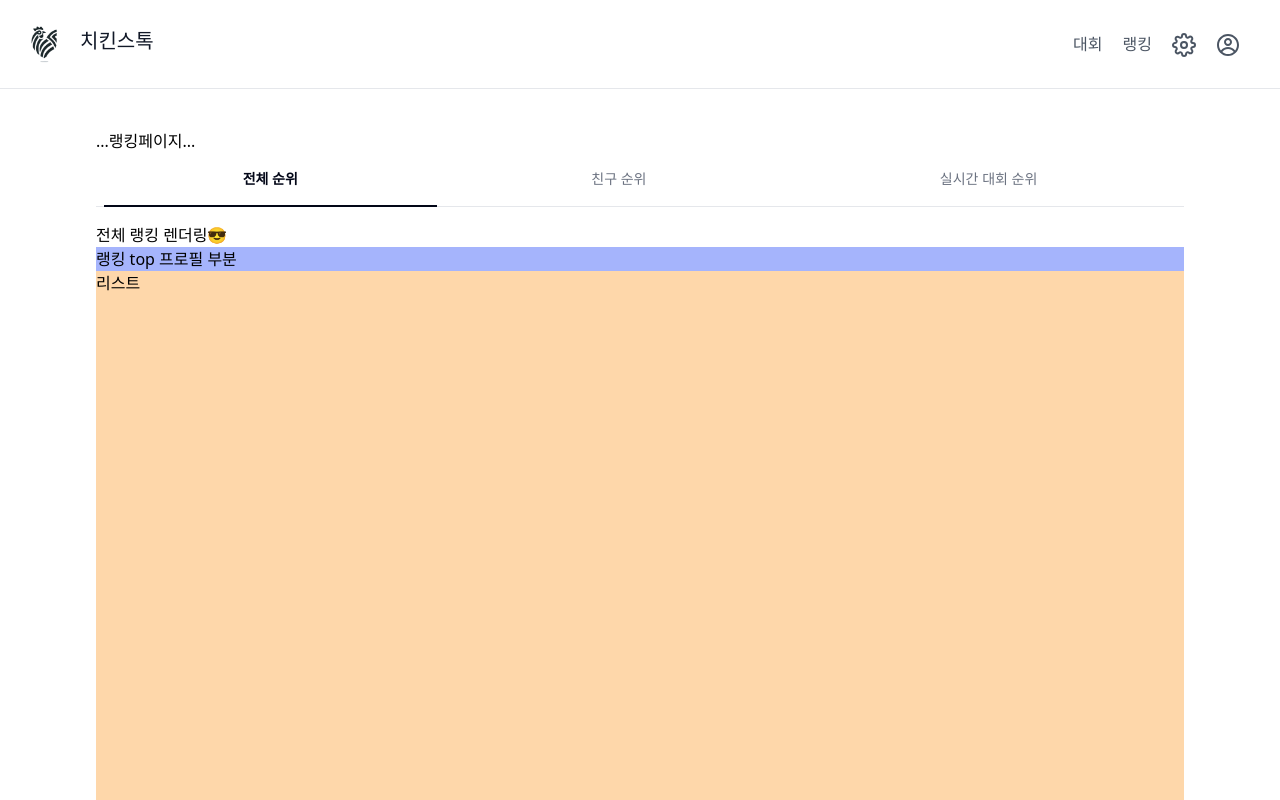
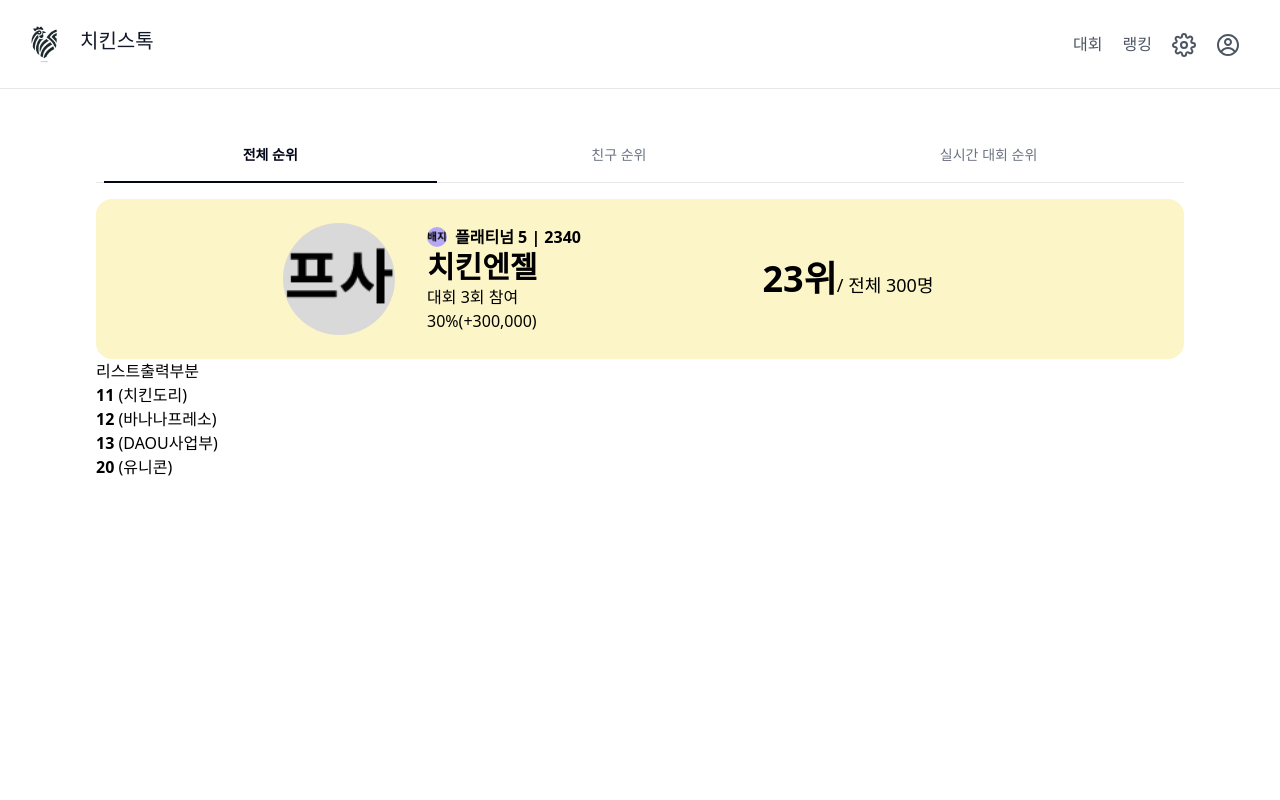
Before and after one commit to ChickenStock-2024/FrontEnd, a React (Vite) app: page /ranking in a window 1280 px wide. Shown: the top 800 px of the page. Built offline with nearby package versions, Linux system fonts and the light colour scheme.

Commit message:
Feat: 랭킹 리스트 구현

```diff
--- a/src/components/Ranking/NowRanking.jsx
+++ b/src/components/Ranking/NowRanking.jsx
@@ -1,7 +1,16 @@
 import React from "react";
+import RankingProfile from "./RankingProfile";
+import RankingList from "./RankingList";
 
 const NowRanking = () => {
-  return <div>실시간 랭킹</div>;
+  const memberListLength = 60;
+  return (
+    <div>
+      {/* 여기서 현재 대회 랭킹 api호출 */}
+      {/* 현재 대회 리스트의 길이 넘겨주기 */}
+      <RankingProfile parameter={`참여자 ${memberListLength}`} />
+      {/* <RankingList /> */}
+    </div>
+  );
 };
-
 export default NowRanking;
--- a/src/components/Ranking/RankingList.jsx
+++ b/src/components/Ranking/RankingList.jsx
@@ -1,7 +1,26 @@
 import React from "react";
 
-const RankingList = () => {
-  return <div className="bg-orange-200 h-screen">리스트</div>;
+function EachRanking({ user }) {
+  return (
+    <div>
+      <b>{user.rank}</b> <span>({user.nickname})</span>
+    </div>
+  );
+}
+
+const RankingList = ({ memberList }) => {
+  console.log(memberList);
+
+  return (
+    <div>
+      리스트출력부분
+      {memberList.map((user, index) => (
+        <div key={index}>
+          <EachRanking user={user} />
+        </div>
+      ))}
+    </div>
+  );
 };
 
 export default RankingList;
--- a/src/components/Ranking/RankingProfile.jsx
+++ b/src/components/Ranking/RankingProfile.jsx
@@ -1,7 +1,48 @@
 import React from "react";
+import RankingProfileRank from "./RankingProfileRank";
 
-const RankingProfile = () => {
-  return <div className="bg-indigo-300">랭킹 top 프로필 부분</div>;
+const RankingProfile = ({ parameter }) => {
+  const userInfo = {
+    nickName: "치킨엔젤",
+    tier: "플래티넘 5",
+    rank: 23,
+    latestRating: +2340,
+    earningRate: "30",
+    earnings: "300,000",
+    competitionCount: 3,
+  };
+
+  return (
+    <div className="flex justify-between gap-8 px-36 py-6 bg-yellow3 rounded-2xl min-w-max">
+      <div className="flex-1 flex justify-center items-center gap-8 min-w-max">
+        <div>
+          <img
+            className="rounded-full w-28 h-28"
+            src="src/assets/userProfileImage_쑤.png"
+            alt="userProfileImage"
+          />
+        </div>
+        <div className="flex flex-col justify-between">
+          <div className="flex flex-wrap items-center">
+            <img
+              className="rounded-full w-5 h-5 mr-2"
+              src="src\assets\userTeerBadge.png"
+              alt="userTierBadge"
+            />
+            <div className="font-bold">
+              {userInfo.tier} | {userInfo.latestRating}
+            </div>
+          </div>
+          <h2 className="text-3xl font-bold">{userInfo.nickName}</h2>
+          <span>대회 {userInfo.competitionCount}회 참여</span>
+          <span>
+            {userInfo.earningRate}%(+{userInfo.earnings})
+          </span>
+        </div>
+      </div>
+      <RankingProfileRank rank={userInfo.rank} parameter={parameter} />
+    </div>
+  );
 };
 
 export default RankingProfile;
--- /dev/null
+++ b/src/components/Ranking/RankingProfileRank.jsx
@@ -0,0 +1,16 @@
+import React from "react";
+
+const RankingProfileRank = ({ rank, parameter }) => {
+  return (
+    <>
+      <div className="flex-1 content-center">
+        <div className="flex justify-center items-baseline">
+          <span className="text-4xl font-bold">{rank}위</span>
+          <span className="text-lg">/ {parameter}명</span>
+        </div>
+      </div>
+    </>
+  );
+};
+
+export default RankingProfileRank;
--- a/src/components/Ranking/RivalRanking.jsx
+++ b/src/components/Ranking/RivalRanking.jsx
@@ -1,7 +1,16 @@
 import React from "react";
+import RankingProfile from "./RankingProfile";
+import RankingList from "./RankingList";
 
 const RivalRanking = () => {
-  return <div>라이벌 랭킹</div>;
+  const memberListLength = 100;
+  return (
+    <div>
+      {/* 여기서 친구 랭킹 api호출 */}
+      {/* 친구 리스트의 길이 넘겨주기 */}
+      <RankingProfile parameter={`친구 ${memberListLength}`} />
+      {/* <RankingList /> */}
+    </div>
+  );
 };
-
 export default RivalRanking;
--- a/src/components/Ranking/TotalRanking.jsx
+++ b/src/components/Ranking/TotalRanking.jsx
@@ -3,11 +3,47 @@ import RankingProfile from "./RankingProfile";
 import RankingList from "./RankingList";
 
 const TotalRanking = () => {
+  const memberList = [
+    {
+      member_id: 1,
+      rank: "11",
+      nickname: "치킨도리",
+      sum: "2948476",
+      rating: "2946",
+      competition_count: "4",
+    },
+    {
+      member_id: 5,
+      rank: "12",
+      nickname: "바나나프레소",
+      sum: "8743029",
+      rating: "2800",
+      competition_count: "3",
+    },
+    {
+      member_id: 3,
+      rank: "13",
+      nickname: "DAOU사업부",
+      sum: "1646352",
+      rating: "2800",
+      competition_count: "10",
+    },
+    {
+      member_id: 8,
+      rank: "20",
+      nickname: "유니콘",
+      sum: "4538296",
+      rating: "2392",
+      competition_count: "8",
+    },
+  ];
+  const memberListLength = 300;
   return (
     <div>
-      전체 랭킹 렌더링😎
-      <RankingProfile />
-      <RankingList />
+      {/* 여기서 전체 랭킹 api호출 */}
+      {/* 전체 리스트의 길이 넘겨주기 */}
+      <RankingProfile parameter={`전체 ${memberListLength}`} />
+      <RankingList memberList={memberList} />
     </div>
   );
 };
--- a/src/pages/Ranking.jsx
+++ b/src/pages/Ranking.jsx
@@ -26,7 +26,6 @@ const Ranking = () => {
 
   return (
     <div className="mt-10 mx-24">
-      ...랭킹페이지...
       <RankingTabs getActiveTabOption={getActiveTabOption} />
       {SelectedRanking(activeTabOption)}
     </div>
```
